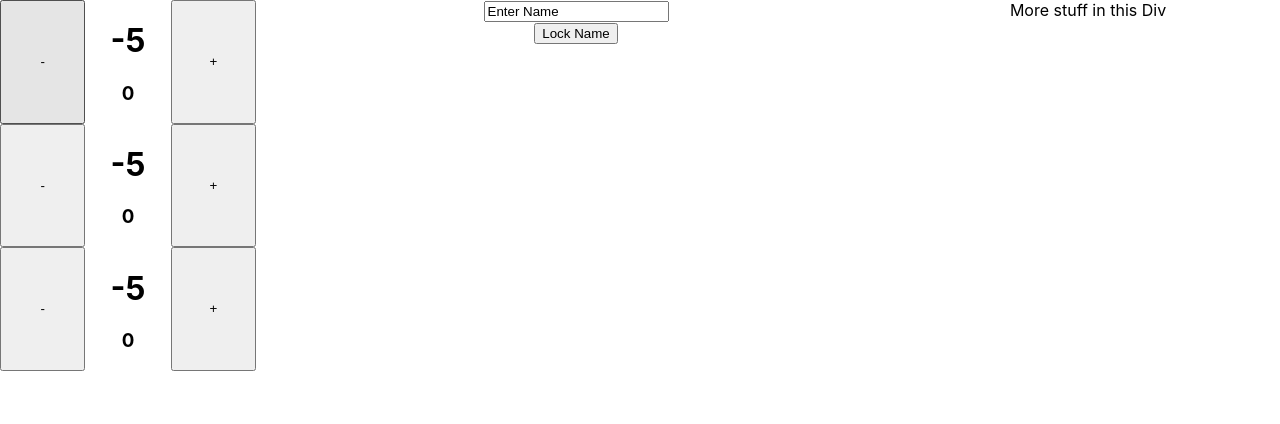
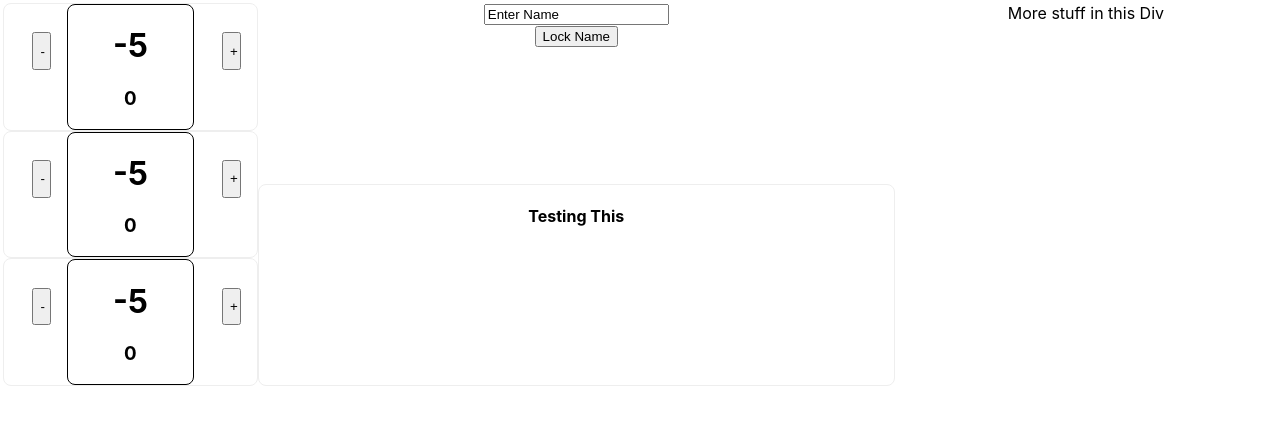
Before and after one commit to parkerPDF/learnReact, a React (Create React App) app: page / in a window 1280 px wide. Shown: the top 424 px of the page. Built offline with nearby package versions, Linux system fonts and the light colour scheme.

Commit message:
trying styling and grid-template-areas

```diff
--- a/src/App.css
+++ b/src/App.css
@@ -1,38 +1,49 @@
 .App {
   text-align: center;
+  display: grid;
+  margin: 3px;
+  grid-template-columns: [first] 20% [line2] 50% [line3] 30%;
+  grid-auto-rows: auto;
+  grid-template-areas:
+  "StatBlock NameBlock TbdBlock"
+  "StatBlock TestFormat TbdBlock";
 }
 
-.App-logo {
-  height: 40vmin;
-  pointer-events: none;
+.statDisp {
+  display: grid;
+  grid-template-columns: 1fr 2fr 1fr;
+  border-style: groove;
+  border-width: 1px;
+  border-radius: .5em;
 }
 
-@media (prefers-reduced-motion: no-preference) {
-  .App-logo {
-    animation: App-logo-spin infinite 20s linear;
-  }
+.statNum {
+  border-image-width: 1px;
+  border-style: groove;
+  border-color: black;
+  border-radius: .5em;
+  border-width: 1px;
 }
 
-.App-header {
-  background-color: #282c34;
-  min-height: 100vh;
-  display: flex;
-  flex-direction: column;
-  align-items: center;
-  justify-content: center;
-  font-size: calc(10px + 2vmin);
-  color: white;
+.mathButton {
+  height:30%;
+  width:30%;
+  margin-left: 45%;
+  margin-top: 45%;
 }
 
-.App-link {
-  color: #61dafb;
+.StatBlock {
+  grid-area: StatBlock;
 }
-
-@keyframes App-logo-spin {
-  from {
-    transform: rotate(0deg);
-  }
-  to {
-    transform: rotate(360deg);
-  }
+.NameBlock {
+  grid-area: NameBlock;
 }
+.TbdBlock {
+  grid-area: TbdBlock;
+}
+#TestFormat {
+  grid-area: TestFormat;
+  border-style: groove;
+  border-radius: .5em;
+  border-width: 1px;
+}
--- a/src/App.js
+++ b/src/App.js
@@ -33,7 +33,7 @@ class App extends React.Component {
     return (
       <div className='statDisp'>
         <SubButton onClick={() => this.subStat(s)}/>
-        <DisplayVal value={this.state.stat[s]}/>
+        <DisplayVal className='statNum' value={this.state.stat[s]}/>
         <AddButton onClick={() => this.addStat(s)}/>
       </div>
 
@@ -48,7 +48,7 @@ class App extends React.Component {
           {this.renderStatDisp(1)}
           {this.renderStatDisp(2)}
         </div>
-        <div>
+        <div className='NameBlock'>
           <GenericInput
             value={this.state.name}
             onChange={(name) => {
@@ -60,7 +60,8 @@ class App extends React.Component {
             this.setState({nameLocked: !this.state.nameLocked})
           }}>Lock Name</button>
         </div>
-        <div>More stuff in this Div</div>
+        <div className='TbdBlock'>More stuff in this Div</div>
+        <div id="TestFormat"><h4>Testing This</h4></div>
       </div>
     );
   }
@@ -97,7 +98,7 @@ class GenericInput extends React.Component{
 function AddButton(props) {
   return (
     <button
-      className='addButton'
+      className='mathButton'
       onClick={props.onClick}
     >+</button>
   );
@@ -105,16 +106,17 @@ function AddButton(props) {
 function SubButton(props) {
   return (
     <button
-      className='subButton'
+      className='mathButton'
       onClick={props.onClick}
     >-</button>
   );
 }
 function DisplayVal(props) {
+  const {value, ...restOfProps} = props
   return(
-    <div>
-      <h1>{((props.value-10) < 1 ? ((props.value-10)/2).toFixed() : ((props.value-11)/2).toFixed())}</h1>
-      <h3>{props.value}</h3>
+    <div {...restOfProps}>
+      <h1>{((value-10) < 1 ? ((value-10)/2).toFixed() : ((value-11)/2).toFixed())}</h1>
+      <h3>{value}</h3>
     </div>
   )
 }
--- a/src/index.css
+++ b/src/index.css
@@ -11,13 +11,3 @@ code {
   font-family: source-code-pro, Menlo, Monaco, Consolas, 'Courier New',
     monospace;
 }
-
-.statDisp {
-  display: grid;
-  grid-template-columns: 1fr 1fr 1fr;
-}
-
-.App {
-  display: grid;
-  grid-template-columns: [first] 20% [line2] 50% [line3] 30%;
-}
```
